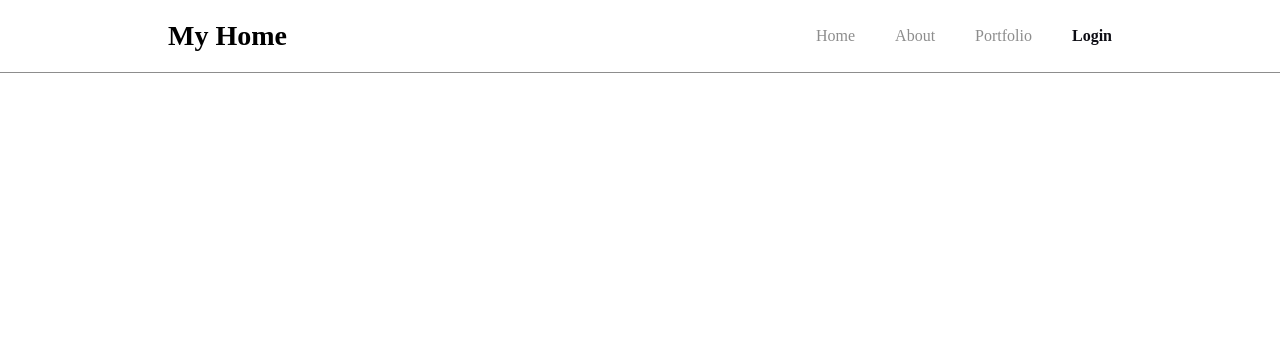
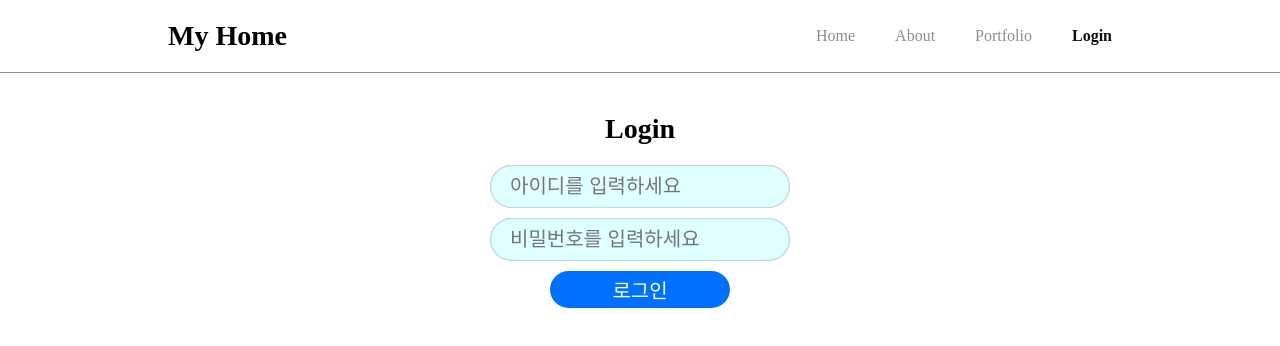
Before and after one commit to ByeongJun0530/html_introduction, a plain HTML site: page login.html in a window 1280 px wide. Drawn offline with Linux system fonts and the light colour scheme.

Commit message:
250413 업로드드

```diff
--- a/login.html
+++ b/login.html
@@ -4,9 +4,44 @@
     <meta charset="UTF-8">
     <meta name="viewport" content="width=device-width, initial-scale=1.0">
     <title>Login</title>
-    <link rel="stylesheet" href="./css/style.css"/>
+    <link rel="stylesheet" href="./css/style.css">
     <style>
-
+        .login-container{
+            display: flex;
+            flex-direction: column;
+            justify-content: center;
+            align-items: center;
+            margin-top: 40px;
+        }
+        .login-container h2{
+            font-size: 1.75rem;
+            margin-bottom: 10px;
+        }
+        input{
+            display: block;
+            margin:  10px auto;
+            border: none;
+            font-size: 1.25rem;
+            box-sizing: border-box;
+        }
+        input[type="text"],input[type="password"]{
+            background: lightcyan;
+            border-radius: 1000px;
+            width: 300px;
+            padding: 10px 20px;
+            box-shadow: 0 0 2px inset rgb(0, 0, 0, 0.5);
+        }
+        input[type="submit"]{
+            width: 180px;
+            border-radius: 1000px;
+            padding: 4px 12px;
+            color: white;
+            background: #0071FF;
+            cursor: pointer;
+        }
+        input[type="submit"]:hover{
+            background-color: #0071AA;
+        }
     </style>
 </head>
 <body>
@@ -24,9 +59,16 @@
             </ul>
         </div>
     </nav>
-    <!-- 로그인 -->
+    <!-- 로그인 페이지 -->
     <div class="login-container">
+        <h2>Login</h2>
+        <!-- 사용자 입력을 위해선 form+input 태그 -->
+        <form>
+            <input type="text" placeholder="아이디를 입력하세요">
+            <input type="password" placeholder="비밀번호를 입력하세요">
+            <input type="submit" value="로그인">
+        </form>
+    </div>
 
-    </div>
 </body>
 </html>
```
Also changed, not shown: login_bk.html (added, +66 -0 lines), css/과제2.png (added).
